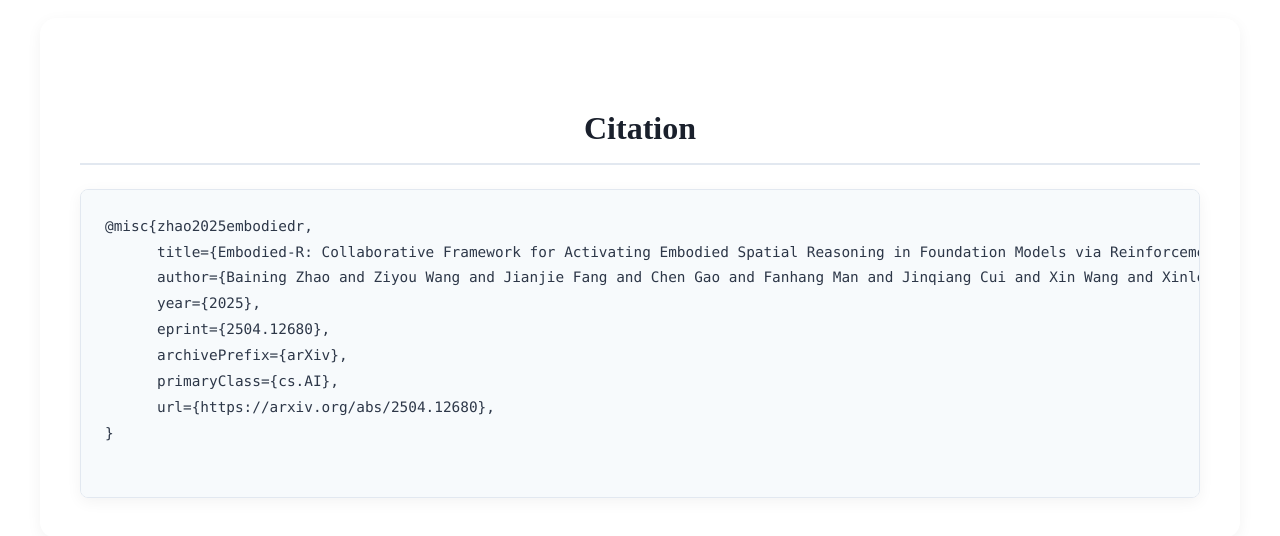
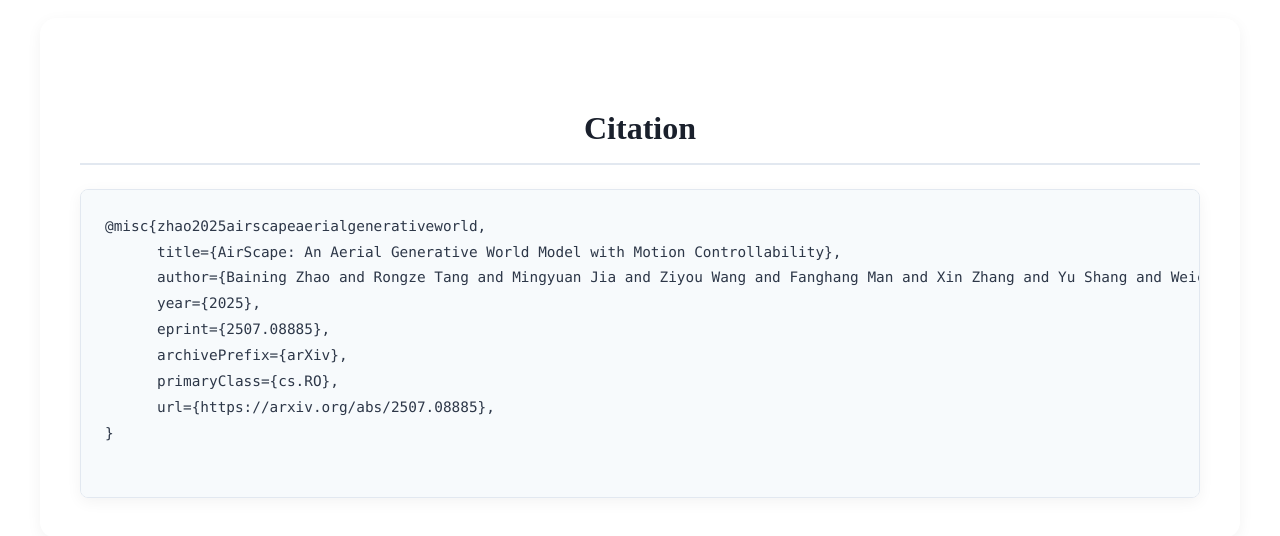
Before and after one commit to EmbodiedCity/AirScape, a plain HTML site: page index.html in a window 1280 px wide. Shown: the part 9045-9581 px from the top of the page. Drawn offline with nearby package versions, Linux system fonts and the light colour scheme; some icons are missing.

Commit message:
Update the cited literature and modify the title and author information.

```diff
--- a/index.html
+++ b/index.html
@@ -1891,14 +1891,14 @@
             <div class="citation-section">
                 <pre
                     style="background-color: var(--bg-color); padding: 1.5rem; border-radius: 0.5rem; overflow-x: auto; font-size: 0.9rem; border: 1px solid var(--border-color); box-shadow: var(--shadow);">
-@misc{zhao2025embodiedr,
-      title={Embodied-R: Collaborative Framework for Activating Embodied Spatial Reasoning in Foundation Models via Reinforcement Learning},
-      author={Baining Zhao and Ziyou Wang and Jianjie Fang and Chen Gao and Fanhang Man and Jinqiang Cui and Xin Wang and Xinlei Chen and Yong Li and Wenwu Zhu},
+@misc{zhao2025airscapeaerialgenerativeworld,
+      title={AirScape: An Aerial Generative World Model with Motion Controllability},
+      author={Baining Zhao and Rongze Tang and Mingyuan Jia and Ziyou Wang and Fanghang Man and Xin Zhang and Yu Shang and Weichen Zhang and Chen Gao and Wei Wu and Xin Wang and Xinlei Chen and Yong Li},
       year={2025},
-      eprint={2504.12680},
+      eprint={2507.08885},
       archivePrefix={arXiv},
-      primaryClass={cs.AI},
-      url={https://arxiv.org/abs/2504.12680},
+      primaryClass={cs.RO},
+      url={https://arxiv.org/abs/2507.08885},
 }
             </pre>
             </div>
```
